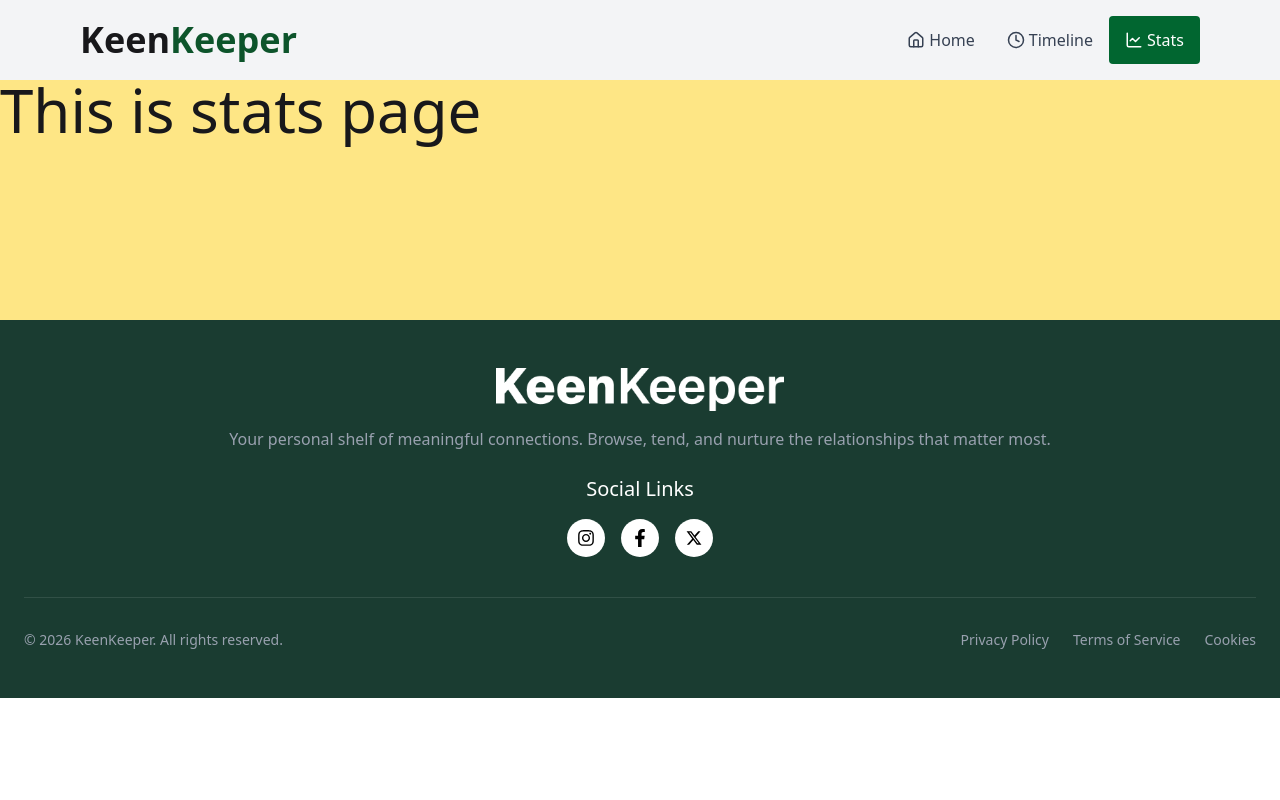
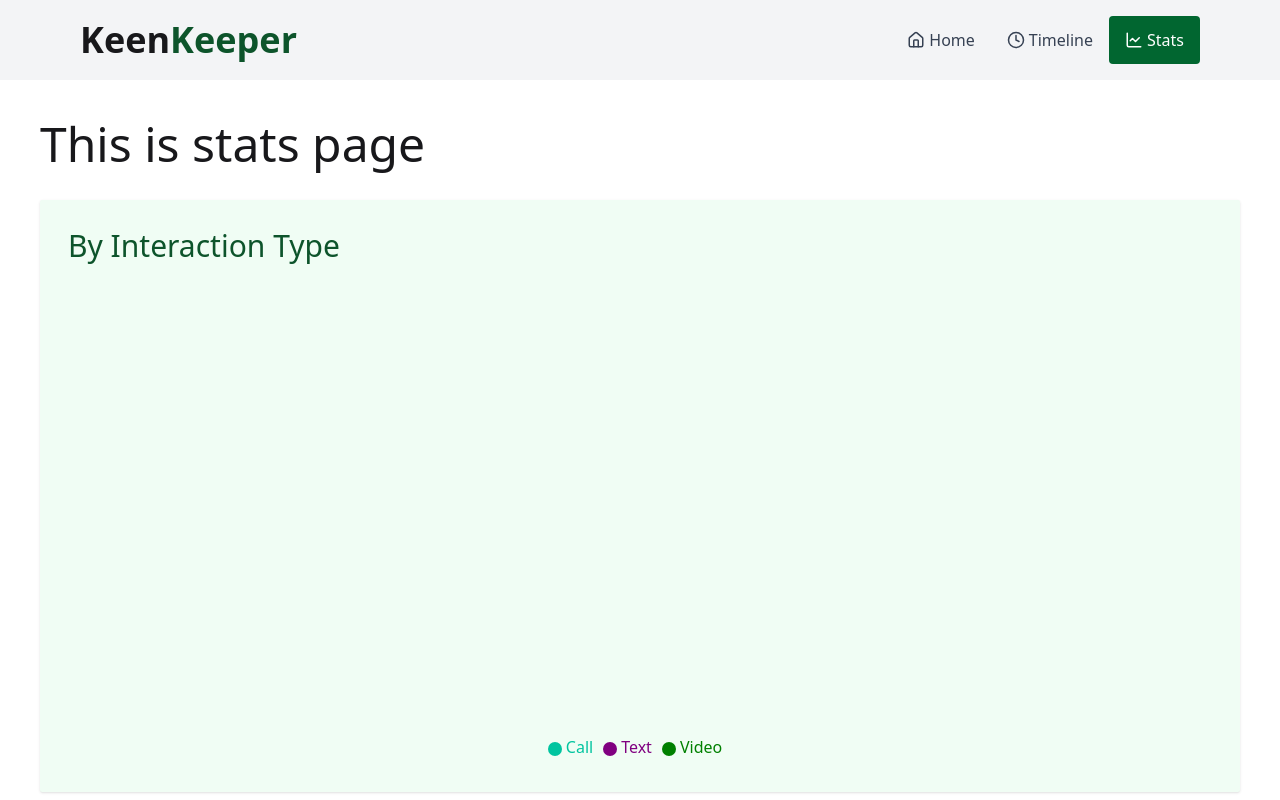
Before and after one commit to azim024471-netizen/assignment-7, a Next.js app: page /stats in a window 1280 px wide. Shown: the top 800 px of the page. Built offline with nearby package versions, Linux system fonts and the light colour scheme.

Commit message:
added the toast notification and stats page

```diff
--- a/package.json
+++ b/package.json
@@ -13,7 +13,9 @@
     "next": "16.2.3",
     "react": "19.2.4",
     "react-dom": "19.2.4",
-    "react-icons": "^5.6.0"
+    "react-icons": "^5.6.0",
+    "react-toastify": "^11.0.5",
+    "recharts": "^3.8.1"
   },
   "devDependencies": {
     "@tailwindcss/postcss": "^4",
--- a/src/app/layout.js
+++ b/src/app/layout.js
@@ -4,6 +4,7 @@ import NavBar from "@/components/shared/NavBar/NavBar";
 import Footer from "@/components/shared/Footer/Footer";
 
 import Providers from "./lib/providers";
+import { ToastContainer } from "react-toastify";
 
 const geistSans = Geist({
   variable: "--font-geist-sans",
@@ -39,6 +40,7 @@ export default function RootLayout({ children }) {
         {children}
 
         <Footer></Footer>
+          <ToastContainer />
          </Providers>
 
 
--- a/src/app/stats/page.jsx
+++ b/src/app/stats/page.jsx
@@ -1,9 +1,53 @@
-import React from 'react';
+'use client'
+import { InteractionContext } from '@/context/interactionsContext';
+import React, { useContext } from 'react';
+import { Legend, Pie, PieChart, Tooltip } from 'recharts';
 
 const StatsPage = () => {
+    const {interActions} = useContext(InteractionContext)
+
+    const callArray =interActions.filter(item => item.connet === 'Call');
+    const textArray =interActions.filter(item => item.connet === 'Text')
+    const videArray =interActions.filter(item => item.connet === 'Video')
+
+    const callCount = callArray.length;
+    const textCount = textArray.length;
+    const videoCount = videArray.length;
+
+
+    const data = [
+  { name: 'Text', value: textCount, fill: 'purple' },
+  { name: 'Call', value: callCount, fill: '#00C49F' },
+  { name: 'Video', value: videoCount, fill: 'green' },
+
+];
     return (
-        <div>
-              <h1 className='text-6xl h-60 bg-amber-200'> This is stats page</h1>
+        <div className='container mx-auto p-10 bg-white min-h-screen'>
+
+              <h1 className='text-5xl   mb-8 '> This is stats page</h1>
+
+              <div className='shadow-sm bg-green-50 p-7 rounded-xs'>
+
+                <h4 className='text-3xl font-medium text-green-900'>By Interaction Type</h4>
+                <PieChart style={{ margin:'auto', width: '100%', maxWidth: '500px',
+                     maxHeight: '80vh', aspectRatio: 1 }} responsive>
+      <Pie
+        data={data}
+        innerRadius="80%"
+        outerRadius="100%"
+        cornerRadius="50%"
+        fill="#8884d8"
+
+        paddingAngle={5}
+        dataKey="value"
+        isAnimationActive={true}
+      />
+      <Legend iconType="circle"></Legend>
+      <Tooltip></Tooltip>
+    </PieChart>
+
+              </div>
+
         </div>
     );
 };
--- a/src/components/InterActionsBtn/InterActionsBtn.jsx
+++ b/src/components/InterActionsBtn/InterActionsBtn.jsx
@@ -5,15 +5,13 @@ import { MdOutlineTextsms } from "react-icons/md";
 import { IoVideocamOutline } from "react-icons/io5";
 import { useContext } from "react";
 import { InteractionContext } from "@/context/interactionsContext";
+import { toast } from "react-toastify";
 
 
 
 const InterActionsBtn = ({friend}) => {
 
     const {interActions, setInterActions} = useContext(InteractionContext)
-
-
-
 
     const handleInteraction =(connetBy)=> {
 
@@ -30,7 +28,7 @@ const InterActionsBtn = ({friend}) => {
 
           const upDateInterActions =[...interActions, interActFriend]
           setInterActions(upDateInterActions)
-
+         toast.success(`${connetBy} with ${friend.name}`)
 
         }
 
```
Also changed, not shown: 1 other file (tests, documents, lock files or other folders).
